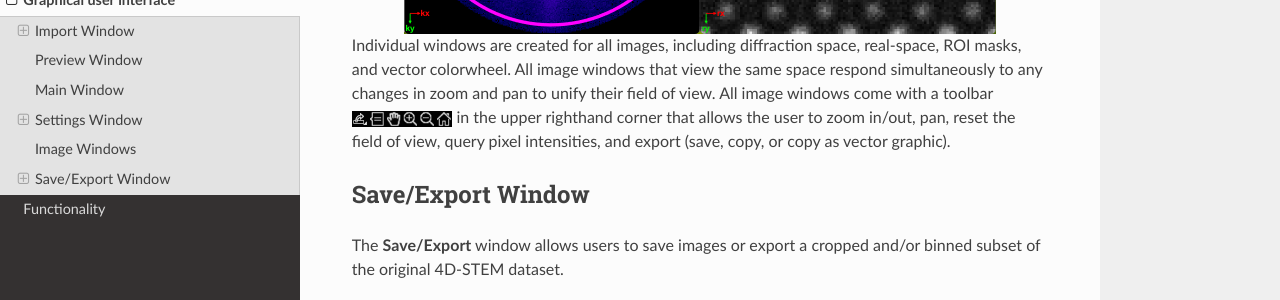
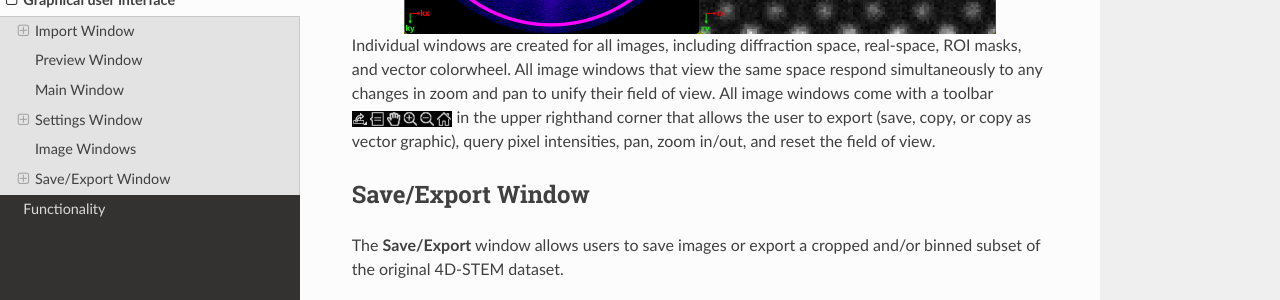
Before and after one commit to bryandesser/Quant4D, a Sphinx documentation site: the page built from docs/source/graphical_user_interface.rst, in a window 1280 px wide and 900 px high, scrolled down 4000 px. Shown: the part 150-450 px from the top of the window. Built offline with Sphinx 7.4.7 and the Read the Docs theme 3.1.0, drawn with Linux system fonts in a browser that asks for light colours; pages that are not in the unit, such as notebooks, are missing from menus.

```diff
--- a/docs/source/graphical_user_interface.rst
+++ b/docs/source/graphical_user_interface.rst
@@ -114,7 +114,7 @@ Image Windows
 .. image:: ../_static/image_windows.png
     :align: center
     :scale: 50%
-Individual windows are created for all images, including diffraction space, real-space, ROI masks, and vector colorwheel. All image windows that view the same space respond simultaneously to any changes in zoom and pan to unify their field of view. All image windows come with a toolbar |image_toolbar| in the upper righthand corner that allows the user to zoom in/out, pan, reset the field of view, query pixel intensities, and export (save, copy, or copy as vector graphic).
+Individual windows are created for all images, including diffraction space, real-space, ROI masks, and vector colorwheel. All image windows that view the same space respond simultaneously to any changes in zoom and pan to unify their field of view. All image windows come with a toolbar |image_toolbar| in the upper righthand corner that allows the user to export (save, copy, or copy as vector graphic), query pixel intensities, pan, zoom in/out, and reset the field of view.
 
 Save/Export Window
 *************
```
